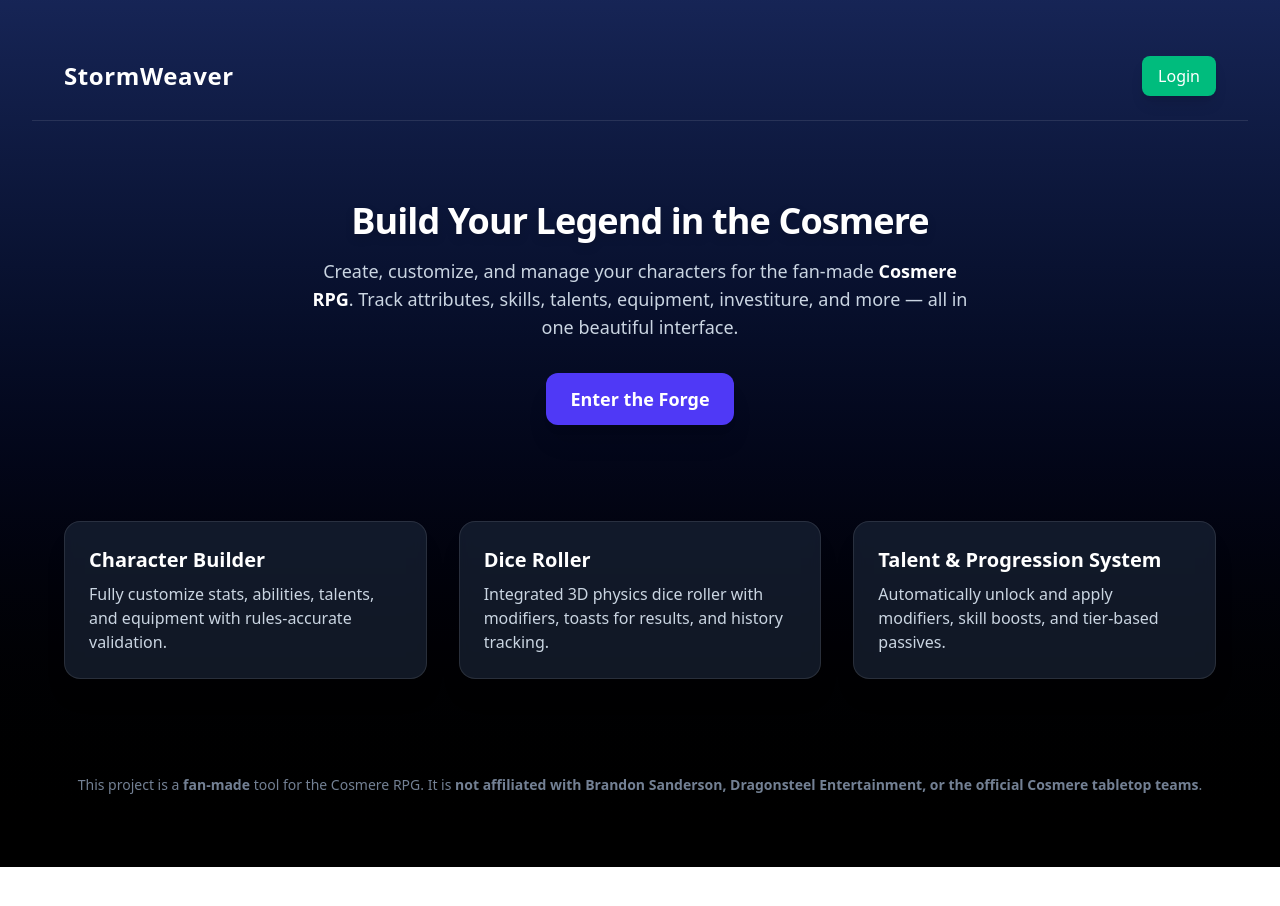
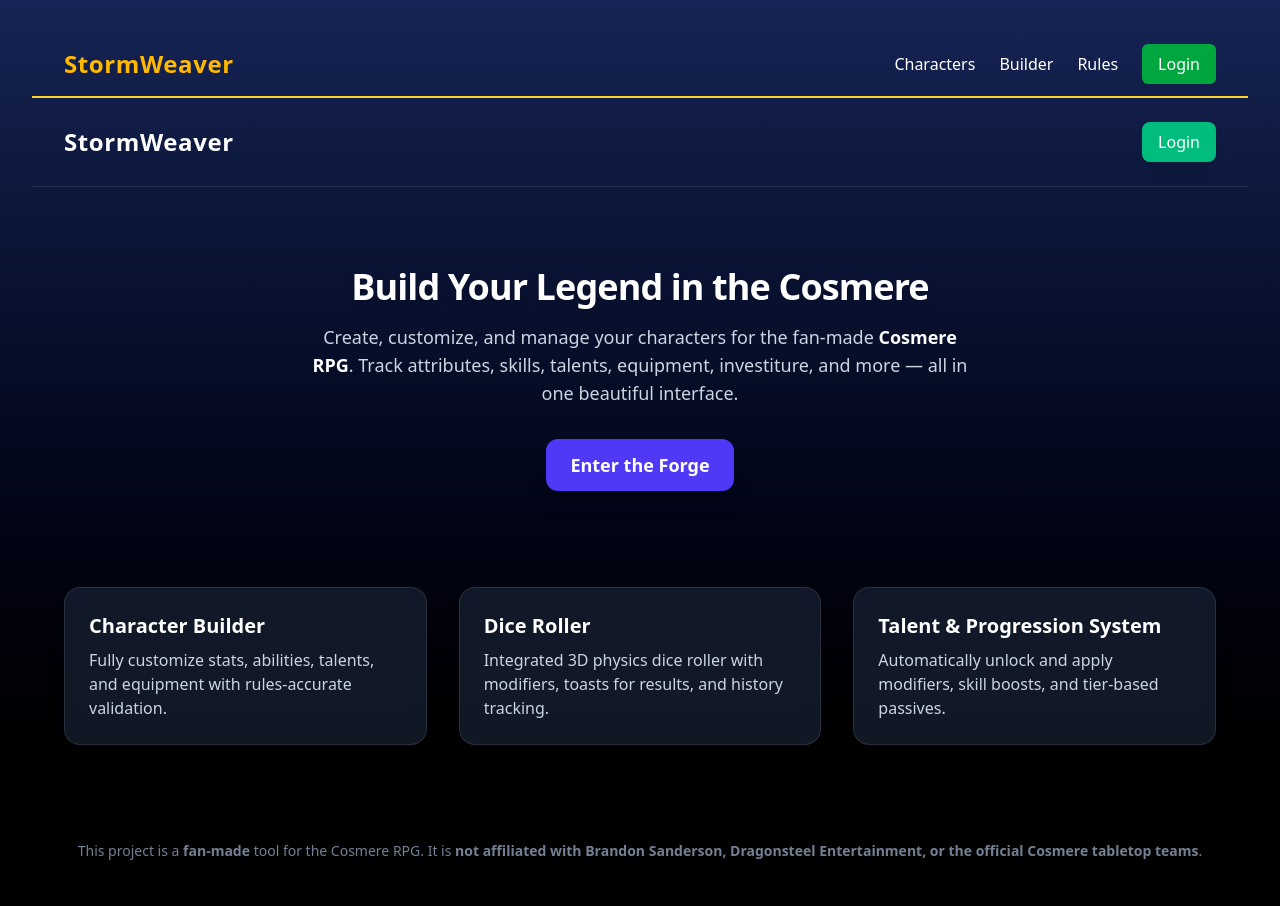
Before and after one commit to MichaelEdwardBlack/stormweaver, a Next.js app: page / in a window 1280 px wide. Shown: the top 906 px of the page. Before the commit the page ends 867 px from the top, so only its background shows below. Built offline with nearby package versions, Linux system fonts and the light colour scheme; no server answers.

Commit message:
working sessions

```diff
--- a/app/dashboard/page.tsx
+++ b/app/dashboard/page.tsx
@@ -5,7 +5,7 @@
 
 export default async function DashboardPage() {
   const session = await auth();
-
+  console.log("session", session);
   if (!session) {
     redirect("/auth/login");
   }
--- a/app/layout.tsx
+++ b/app/layout.tsx
@@ -30,7 +30,7 @@
         className={`bg-linear-to-b from-blue-950 to-black p-2 lg:p-8 w-full min-h-screen text-white ${geistSans.variable} ${geistMono.variable} antialiased`}
       >
         <Providers>
-          {/* <Navbar /> */}
+          <Navbar />
           <main>{children}</main>
         </Providers>
       </body>
--- a/components/Navbar.tsx
+++ b/components/Navbar.tsx
@@ -11,7 +11,7 @@
   const [open, setOpen] = useState(false);
 
   return (
-    <nav className="bg-slate-800 border-slate-700 border-b">
+    <nav className="bg-transparent border-amber-300 border-b-2">
       <div className="mx-auto px-4 sm:px-6 lg:px-8 max-w-7xl">
         <div className="flex justify-between items-center h-16">
           {/* Logo */}
```
